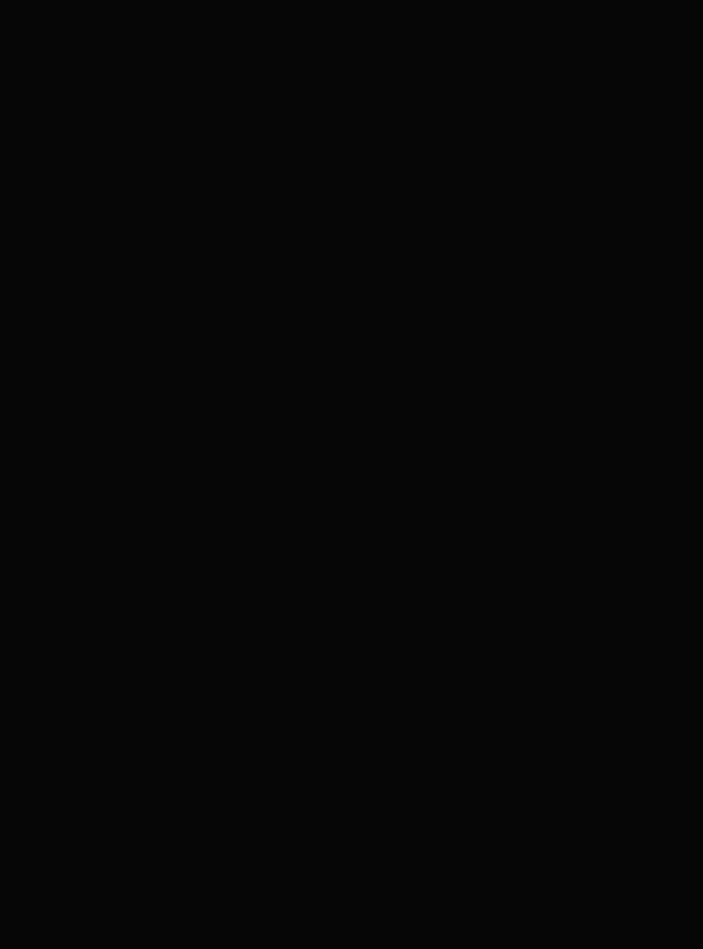
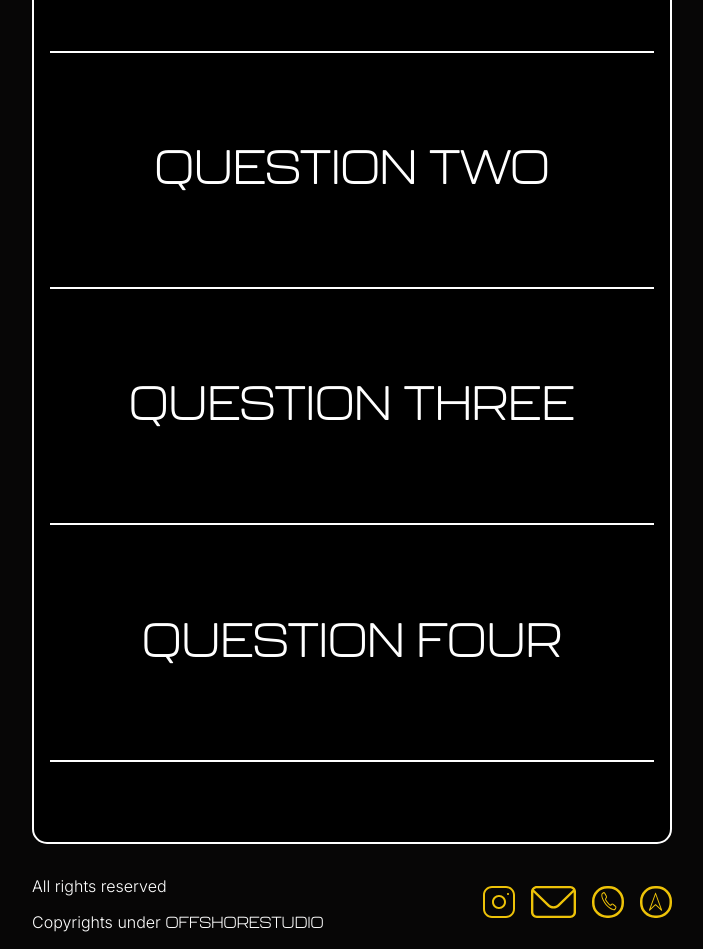
Before and after one commit to adesignsm/offshorestudio, a React (Create React App) app: page /booking in a window 1280 px wide. Shown: the part 1460-2409 px from the top of the page, without its empty margins (32-735 px from the left). Before the commit the page ends 1120 px from the top, so only its background shows below. Built offline with nearby package versions, Linux system fonts and the light colour scheme.

Commit message:
main site preview

```diff
--- a/package.json
+++ b/package.json
@@ -9,6 +9,7 @@
     "react": "^18.2.0",
     "react-dom": "^18.2.0",
     "react-scripts": "5.0.1",
+    "react-scroll": "^1.8.9",
     "react-swipeable": "^7.0.1",
     "web-vitals": "^2.1.4"
   },
--- /dev/null
+++ b/src/Components/FAQ/index.css
@@ -0,0 +1,71 @@
+#faq-container {
+    padding-bottom: 4rem;
+}
+
+.accordion-wrapper {
+    background-color: transparent;
+    border-bottom: 2px solid #fff;
+}
+
+.accordion-wrapper + * {
+    margin-top: 0.5em;
+}
+
+.accordion-item {
+    overflow: hidden;
+    transition: max-height 0.3s cubic-bezier(1, 0, 1, 0);
+    height: auto;
+    max-height: 9999px;
+    text-align: center;
+}
+
+.accordion-item.collapsed {
+    max-height: 0;
+    transition: max-height 0.35s cubic-bezier(0, 1, 0, 1);
+}
+
+.accordion-title {
+    font-weight: 600;
+    cursor: pointer;
+    color: #fff;
+    border-radius: 1.5em;
+    display: flex;
+    justify-content: center;
+    align-items: center;
+}
+
+.accordion-title h1 {
+    color: #fff;
+    text-align: center;
+    padding-top: 0.5rem;
+    padding-bottom: 0.5rem;
+}
+
+.accordion-title:hover,
+.accordion-title.open {
+    color: #fff;
+}
+
+.accordion-title.open::after {
+    content: "";
+    border-top: 0;
+    border-bottom: 5px solid;
+}
+
+.accordion-content {
+    padding: 1em;
+    padding-top: 0;
+}
+
+.accordion-content article {
+    border-bottom: 1px solid #000;
+}
+
+.accordion-content h1 {
+    color: #000;
+}
+
+.accordion-content p {
+    color: #F62E97;
+    font-weight: 800;
+}
--- /dev/null
+++ b/src/Components/FAQ/index.jsx
@@ -0,0 +1,50 @@
+import React, {useState} from "react";
+import "./index.css";
+
+const Accordian = ({title, children}) => {
+    const [isOpen, setIsOpen] = useState(false);
+
+    return (
+        <div className="accordion-wrapper">
+            <article className={`accordion-title ${isOpen ? "open" : ""}`} onClick={() => setIsOpen(!isOpen)}>
+                <h1>{title}</h1>
+            </article>
+            <article className={`accordion-item ${!isOpen ? "collapsed" : ""}`}>
+                <div className="accordion-content">
+                    {children}
+                </div>
+            </article>
+        </div>
+    )
+}
+
+const FAQ = () => {
+    return (
+        <>
+            <div id="faq-container">
+                <article className="service-accordion-wrapper">
+                    <Accordian title="Question One">
+                        <h2> Answer 1 </h2>
+                    </Accordian>
+                </article>
+                <article className="service-accordion-wrapper">
+                    <Accordian title="Question Two">
+                        <h2> Answer 2 </h2>
+                    </Accordian>
+                </article>
+                <article className="service-accordion-wrapper">
+                    <Accordian title="Question Three">
+                        <h2> Answer 3 </h2>
+                    </Accordian>
+                </article>
+                <article className="service-accordion-wrapper">
+                    <Accordian title="Question Four">
+                        <h2> Answer 4 </h2>
+                    </Accordian>
+                </article>
+            </div>
+        </>
+    )
+}
+
+export default FAQ;
--- a/src/Components/Header/index.jsx
+++ b/src/Components/Header/index.jsx
@@ -1,4 +1,5 @@
 import React, { useState } from "react";
+import { Link, animateScroll as scroll } from 'react-scroll';
 import "./index.css";
 
 const Header = () => {
@@ -30,7 +31,7 @@
             <button onClick={toggleDropdown}> Menu </button>
             <nav className={`drop-down-content ${isDropdownOpen ? "show" : ""}`}>
               <a className="booking-link" href="#">Booking</a>
-              <a className="faq-link" href="#">Faq</a>
+              <Link className="faq-link" activeClass="active" to="faq-section" spy={true} smooth={true} offset={-150} duration={1000}>Faq</Link>
               <a className="login-link" href="#">Login</a>
             </nav>
           </div>
--- a/src/Components/Home/index.css
+++ b/src/Components/Home/index.css
@@ -7,7 +7,7 @@
 
 #left.column {
   width: 50vw;
-  height: 100vh;
+  height: 100%;
   margin-top: 40vh;
   margin-right: 5rem;
 }
@@ -90,7 +90,8 @@
   #main-page .column .main-content .subtext-container,
   #main-page .column .main-content .events-container,
   #main-page .column .main-content .booking-container,
-  #main-page .column .main-content .about-container {
+  #main-page .column .main-content .about-container,
+  #main-page .column .main-content .faq-container {
     background-color: transparent;
     text-align: center;
     backdrop-filter: blur(20px);
--- a/src/Components/Home/index.jsx
+++ b/src/Components/Home/index.jsx
@@ -11,6 +11,7 @@
 /*Icons*/
 import STAR from "../../Assets/Media/Icons/star.svg";
 import CALENDAR from "../../Assets/Media/Icons/calendar.svg";
+import FAQ from "../FAQ";
 
 const Home = () => {
   return (
@@ -59,6 +60,9 @@
                 for DJ's of all types.
               </p>
             </section>
+            <section id="faq-section" className="faq-container">
+              <FAQ />
+            </section>
           </section>
           <Footer />
         </div>
--- a/src/root.css
+++ b/src/root.css
@@ -35,3 +35,8 @@
   font-family: "Inter", sans-serif;
   color: var(--text-color);
 }
+
+
+a {
+  cursor: pointer;
+}
```
Also changed, not shown: 1 other file (tests, documents, lock files or other folders).
